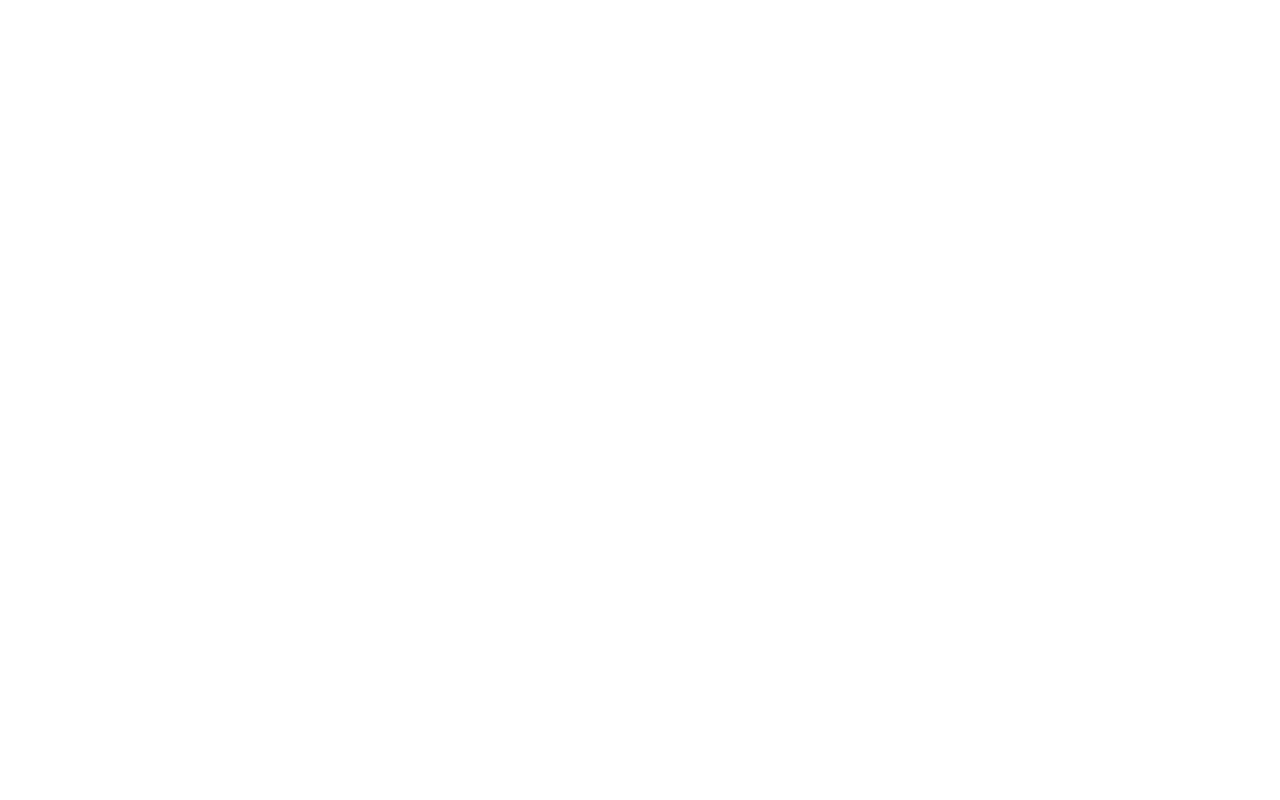
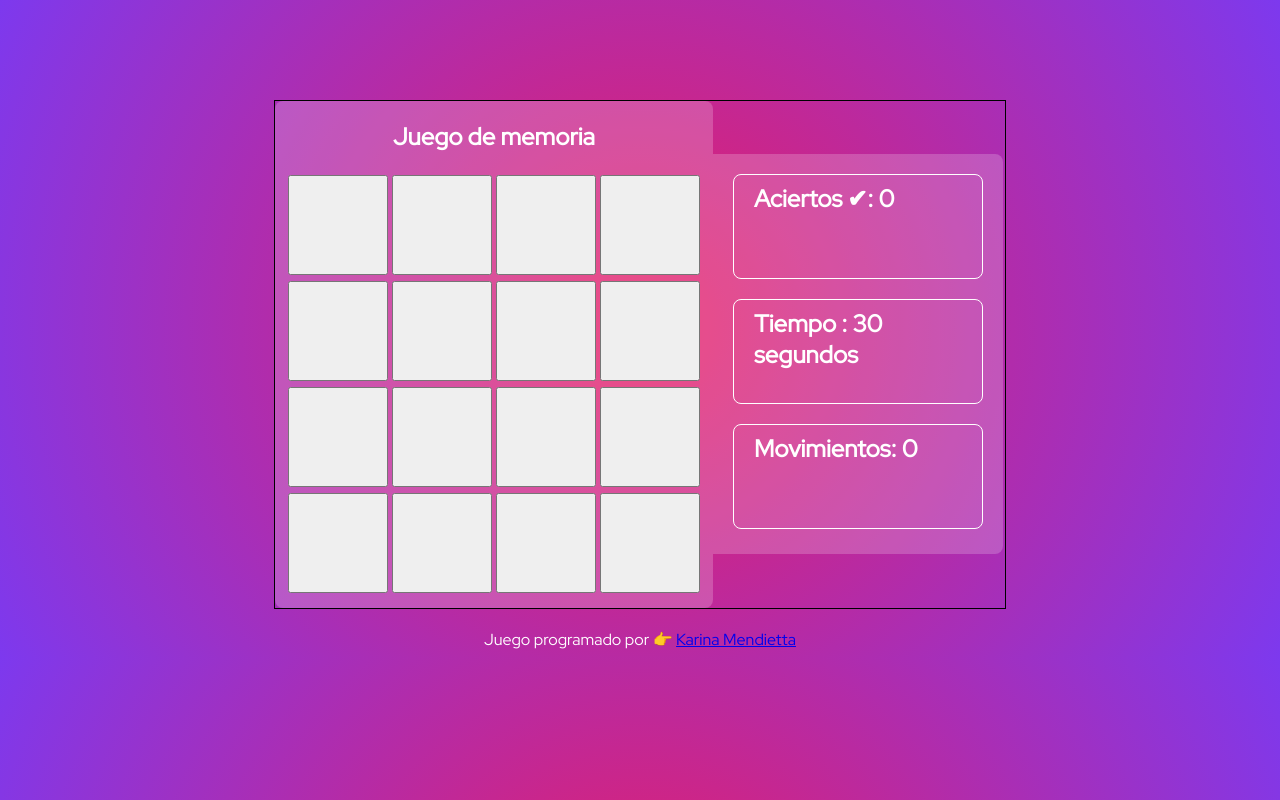
Before and after one commit to KarinaMendietta/Memory_Game, a plain HTML site: page index.html in a window 1280 px wide. Drawn offline with Linux system fonts and the light colour scheme.

Commit message:
feat: Create the game structure in html5

```diff
--- a/index.html
+++ b/index.html
@@ -1,12 +1,62 @@
 <!DOCTYPE html>
 <html lang="en">
+
 <head>
     <meta charset="UTF-8">
     <meta http-equiv="X-UA-Compatible" content="IE=edge">
     <meta name="viewport" content="width=device-width, initial-scale=1.0">
-    <title>Document</title>
+    <link rel="preconnect" href="https://fonts.googleapis.com">
+    <link rel="preconnect" href="https://fonts.gstatic.com" crossorigin>
+    <link href="https://fonts.googleapis.com/css2?family=Red+Hat+Display&display=swap" rel="stylesheet">
+    <link rel="stylesheet" href="./styles.css">
+    <title>Juego de memoria</title>
 </head>
+
 <body>
+    <main>
+        <section class="section1">
+            <h1>Juego de memoria</h1>
+            <table>
+
+                <tr>
+                    <td><button id="0" onclick="destapar(0)"></button></td>
+                    <td><button id="1" onclick="destapar(1)"></button></td>
+                    <td><button id="2" onclick="destapar(2)"></button></td>
+                    <td><button id="3" onclick="destapar(3)"></button></td>
+                </tr>
+                <tr>
+                    <td><button id="4" onclick="destapar(4)"></button></td>
+                    <td><button id="5" onclick="destapar(5)"></button></td>
+                    <td><button id="6" onclick="destapar(6)"></button></td>
+                    <td><button id="7" onclick="destapar(7)"></button></td>
+                </tr>
+                <tr>
+                    <td><button id="8" onclick="destapar(8)"></button></td>
+                    <td><button id="9" onclick="destapar(9)"></button></td>
+                    <td><button id="10" onclick="destapar(10)"></button></td>
+                    <td><button id="11" onclick="destapar(11)"></button></td>
+                </tr>
+                <tr>
+                    <td><button id="12" onclick="destapar(12)"></button></td>
+                    <td><button id="13" onclick="destapar(13)"></button></td>
+                    <td><button id="14" onclick="destapar(14)"></button></td>
+                    <td><button id="15" onclick="destapar(15)"></button></td>
+                </tr>
+
+            </table>
+
+        </section>
+        <section class="section2">
+            <h2 id="aciertos" class="estadisticas">Aciertos ✔: 0</h2>
+            <h2 id="tiempo-restante" class="estadisticas">Tiempo : 30 segundos</h2>
+            <h2 id="movimientos" class="estadisticas">Movimientos: 0</h2>
+        </section>
+    </main>
+    <footer>
+        Juego programado por 👉 <a href="https://www.linkedin.com/in/karina-m-96aa8b165/">Karina Mendietta</a>
+    </footer>
+    <script src="main.js"></script>
 
 </body>
+
 </html>
--- /dev/null
+++ b/styles.css
@@ -0,0 +1,71 @@
+body {
+  background: rgb(233, 30, 99);
+  background: radial-gradient(
+    circle,
+    rgba(233, 30, 99, 1) 0%,
+    rgba(125, 57, 238, 1) 100%
+  );
+  font-family: "Red Hat Display", sans-serif;
+  color: white;
+}
+
+main {
+    width: 730px;
+    border: 1px solid black;
+    margin-top: 100px ;
+    margin-left: auto;
+    margin-right: auto;
+    display: flex;
+    align-items: center;
+
+
+
+}
+
+.section1{
+    background-color: rgba(255,255,255,0.2);
+    padding: 0 10px 10px 10px;
+    border-radius: 8px;
+}
+
+h1 {
+    text-align: center;
+}
+
+button {
+    height: 100px;
+    width: 100px;
+    font-size: 40px;
+    color: black;
+    font-weight: bold;
+}
+
+button:hover{
+    cursor: pointer;
+}
+
+.section2 {
+    background-color: rgba(255,255,255,0.2);
+    width: 250px;
+    height: 400px;
+    border-top-right-radius: 8px;
+    border-bottom-right-radius: 8px;
+    padding-left: 20px;
+    padding-right: 20px;
+
+}
+
+.estadisticas{
+    border: 1px solid white;
+    height: 105px;
+    border-radius: 8px ;
+    padding: 8px 20px;
+    box-sizing: border-box;
+
+}
+
+footer{
+    margin-top: 20px;
+    text-align: center;
+    text-decoration: none;
+}
```
Also changed, not shown: main.js (added).
